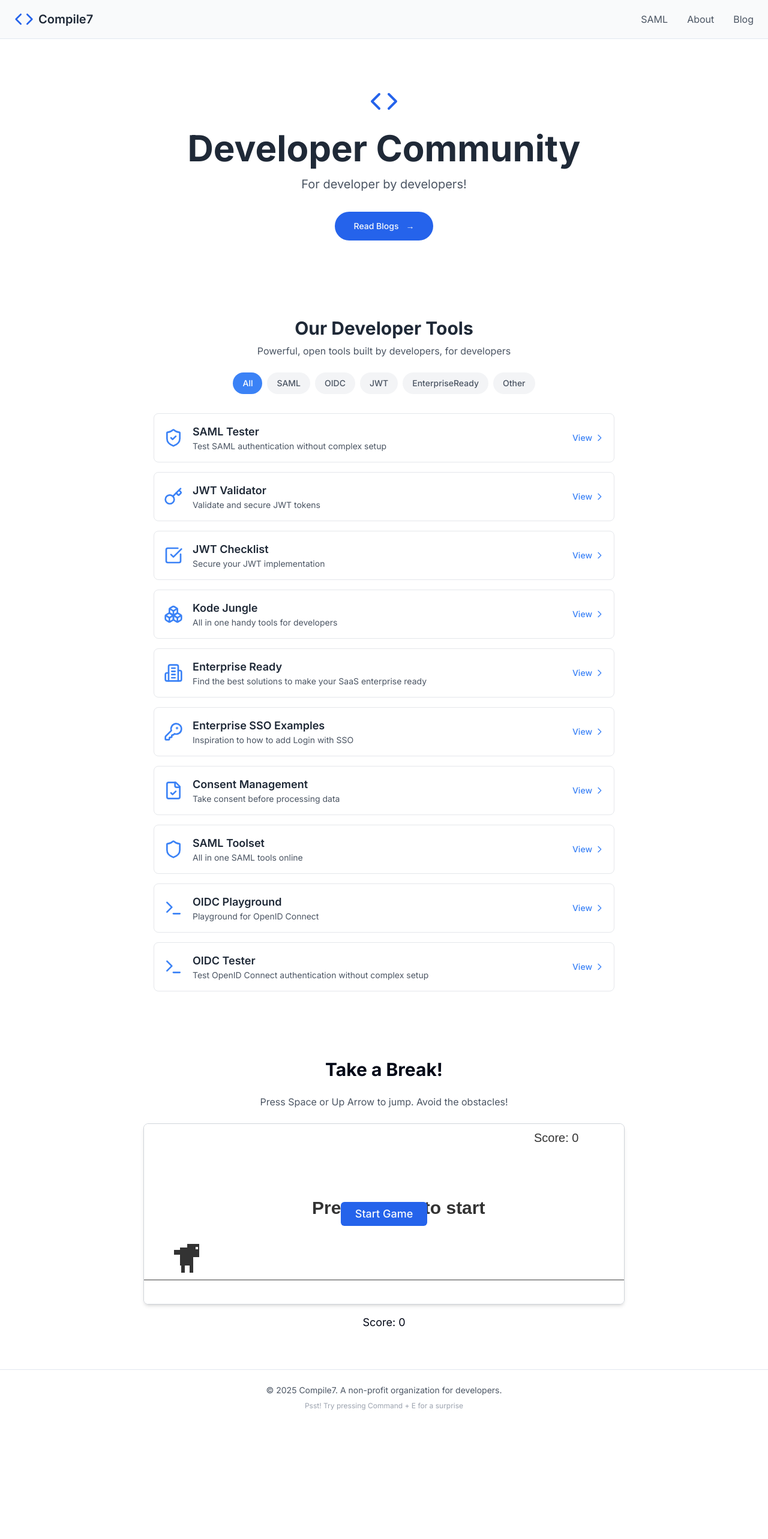
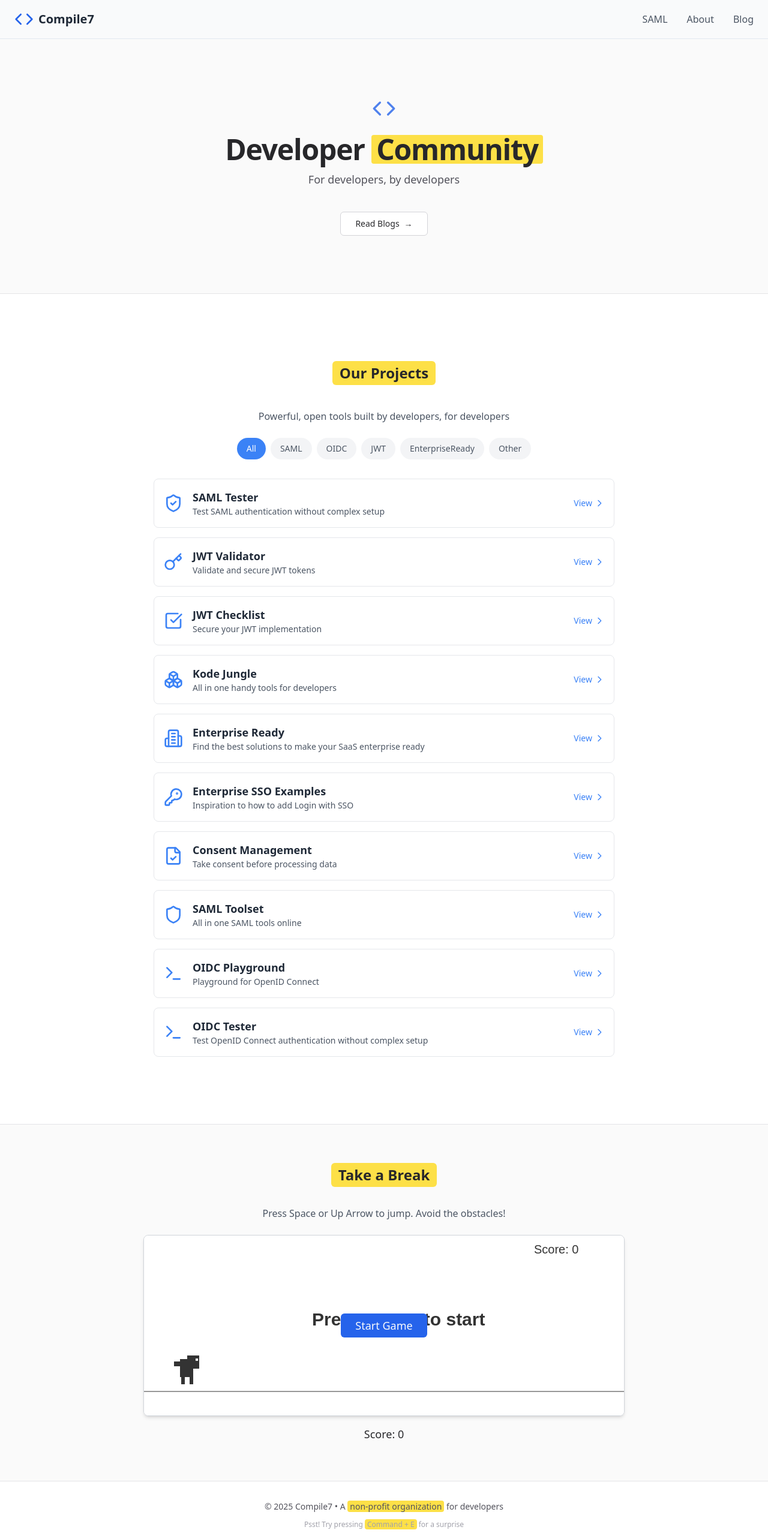
Before and after one commit to Compile7/compile7.github.io, a Next.js app: page / in a window 1280 px wide. Shown: the top 2566 px of the page at 60% size. Before the commit the page ends 2376 px from the top, so only its background shows below. Built offline with nearby package versions, Linux system fonts and the light colour scheme.

Commit message:
Enhance layout and styling for improved design consistency and user experience

```diff
--- a/app/layout.tsx
+++ b/app/layout.tsx
@@ -8,7 +8,11 @@ import { Header } from "@/components/header";
 import { CheatCode } from "@/components/cheat-code";
 import { headers } from "next/headers";
 
-const inter = Inter({ subsets: ["latin"] });
+// Using Inter with all weights for more design flexibility
+const inter = Inter({
+  subsets: ["latin"],
+  variable: "--font-inter",
+});
 
 export const metadata = {
   title: "Compile7 - Developer Community",
@@ -42,7 +46,7 @@ export default function RootLayout({
   const isSamlPath = pathname.startsWith("/saml");
 
   return (
-    <html lang="en">
+    <html lang="en" className={inter.variable}>
       <head>
         <link rel="icon" type="image/svg+xml" href="/favicon.svg" />
         <Script
@@ -62,7 +66,7 @@ export default function RootLayout({
           }}
         />
       </head>
-      <body className={inter.className}>
+      <body className="antialiased text-zinc-800 bg-zinc-50">
         {isSamlPath ? (
           children
         ) : (
@@ -70,14 +74,13 @@ export default function RootLayout({
             <Header />
             <CheatCode />
             {children}
-            <footer className="py-6 bg-white border-t">
-              <div className="container mx-auto px-4 text-center text-gray-600 text-sm">
-                <p>
-                  © {new Date().getFullYear()} Compile7. A non-profit
-                  organization for developers.
+            <footer className="py-8 bg-white border-t border-zinc-200">
+              <div className="container mx-auto px-4 text-center max-w-3xl">
+                <p className="text-zinc-600 text-sm">
+                  © {new Date().getFullYear()} Compile7 • A <span className="px-1 rounded" style={{ backgroundColor: "rgb(253, 224, 71)" }}>non-profit organization</span> for developers
                 </p>
-                <p className="mt-2 text-xs text-gray-400">
-                  Psst! Try pressing Command + E for a surprise
+                <p className="mt-3 text-xs text-zinc-400">
+                  Psst! Try pressing <span className="px-1 rounded font-medium" style={{ backgroundColor: "rgb(253, 224, 71)" }}>Command + E</span> for a surprise
                 </p>
               </div>
             </footer>
--- a/app/page.tsx
+++ b/app/page.tsx
@@ -53,7 +53,7 @@ export default function Home() {
       description: "Inspiration to how to add Login with SSO",
       link: "https://github.com/Compile7/enterprise-sso-examples",
       icon: "KeyRound",
-      category: "Other"
+      category: "EnterpriseReady"
     },
     {
       title: "Consent Management",
@@ -88,32 +88,39 @@ export default function Home() {
   const categoryOrder = ["All", "SAML", "OIDC", "JWT", "EnterpriseReady", "Other"]
 
   return (
-    <div className="min-h-screen flex flex-col">
+    <div className="min-h-screen flex flex-col bg-zinc-50">
       {/* Hero Section */}
       <main className="flex-1">
-        <section className="py-20 text-center">
-          <div className="container mx-auto px-4">
-            <div className="flex justify-center mb-6">
-              <Code className="w-12 h-12 text-primary" />
-            </div>
-            <h1 className="text-5xl md:text-6xl font-bold text-gray-800 mb-4">Developer Community</h1>
-            <p className="text-xl text-gray-600 mb-8">For developer by developers!</p>
+        <section className="py-24 text-center">
+          <div className="container mx-auto px-4 max-w-3xl">
+            <Code className="w-10 h-10 text-primary mx-auto mb-6 opacity-80" />
+            <h1 className="text-4xl md:text-5xl font-bold text-zinc-800 mb-3 tracking-tight">
+              Developer <span className="inline-block px-2 rounded-sm" style={{ backgroundColor: "rgb(253, 224, 71)" }}>Community</span>
+            </h1>
+            <p className="text-lg text-zinc-600 mb-10">For developers, by developers</p>
 
-            <Button asChild className="rounded-full px-8 py-6">
+            <Button asChild variant="outline" className="rounded-md px-6 py-2 transition-colors border-zinc-300 group hover:border-zinc-400"
+                   style={{ ":hover": { backgroundColor: "rgba(253, 224, 71, 0.2)" } }}>
               <Link href="/decompile" className="flex items-center gap-2">
                 Read Blogs
-                <span className="ml-1">→</span>
+                <span aria-hidden="true" className="group-hover:text-zinc-700">→</span>
               </Link>
             </Button>
           </div>
         </section>
 
         {/* Projects Section */}
-        <ProjectsSection projects={projects} categoryOrder={categoryOrder} />
+        <section className="py-16 bg-white border-t border-b border-zinc-200">
+          <div className="container mx-auto px-4 max-w-5xl">
+
+            <ProjectsSection projects={projects} categoryOrder={categoryOrder} />
+          </div>
+        </section>
 
         {/* Dino Game Section */}
-        <section className="py-16 bg-white">
-          <div className="container mx-auto px-4 text-center">
+        <section className="py-16 bg-zinc-50">
+          <div className="container mx-auto px-4 text-center max-w-3xl">
+
             <DinoGame />
           </div>
         </section>
--- a/components/dino-game.tsx
+++ b/components/dino-game.tsx
@@ -319,7 +319,9 @@ export function DinoGame() {
 
   return (
     <div className="flex flex-col items-center">
-      <h2 className="text-3xl font-bold mb-6">Take a Break!</h2>
+     <h2 className="text-2xl font-semibold text-zinc-800 mb-8">
+              <span className="inline-block px-3 py-1 rounded-md" style={{ backgroundColor: "rgb(253, 224, 71)" }}>Take a Break</span>
+            </h2>
       <p className="text-gray-600 mb-6">Press Space or Up Arrow to jump. Avoid the obstacles!</p>
 
       <div className="relative border border-gray-300 rounded-lg overflow-hidden shadow-md">
--- a/components/projects-section.tsx
+++ b/components/projects-section.tsx
@@ -81,9 +81,9 @@ export function ProjectsSection({ projects, categoryOrder }: ProjectsSectionProp
     <section className="py-12 relative">
       <div className="container mx-auto px-4">
         <div className="text-center mb-8">
-          <h2 className="text-3xl font-bold mb-2 text-gray-800">
-            Our Developer Tools
-          </h2>
+        <h2 className="text-2xl font-semibold text-zinc-800 mb-10 text-center">
+              <span className="inline-block px-3 py-1 rounded-md" style={{ backgroundColor: "rgb(253, 224, 71)" }}>Our Projects</span>
+            </h2>
           <p className="text-gray-600 mb-6">
             Powerful, open tools built by developers, for developers
           </p>
@@ -133,6 +133,8 @@ export function ProjectsSection({ projects, categoryOrder }: ProjectsSectionProp
 
               <Link
                 href={project.link}
+                target="_blank"
+                rel="noopener noreferrer"
                 className="text-blue-500 hover:text-blue-600 flex items-center text-sm font-medium"
               >
                 View
```
